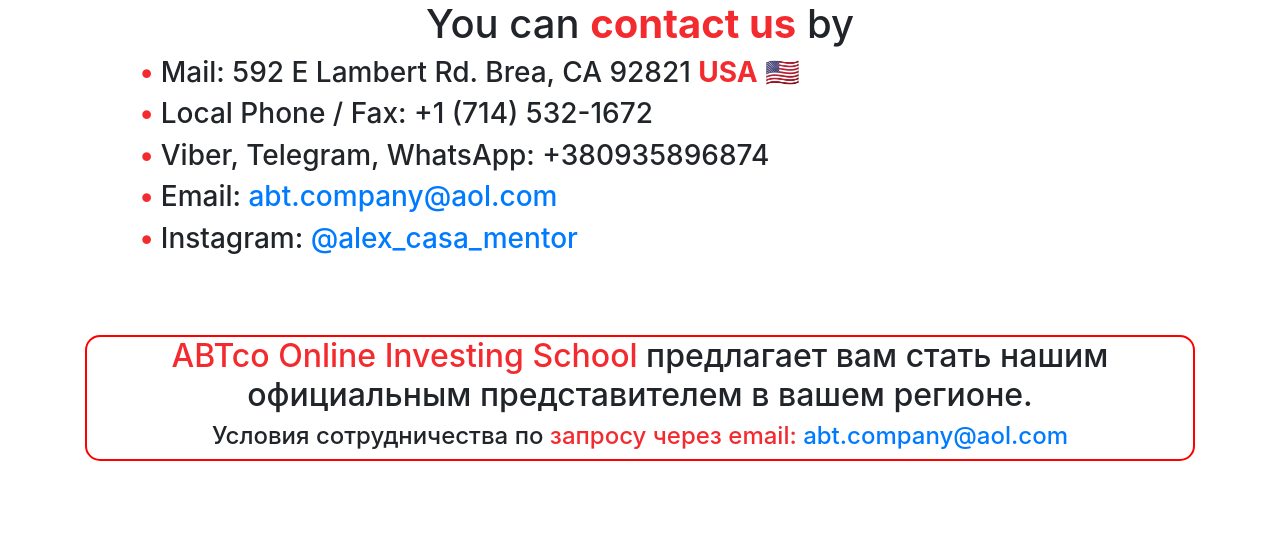
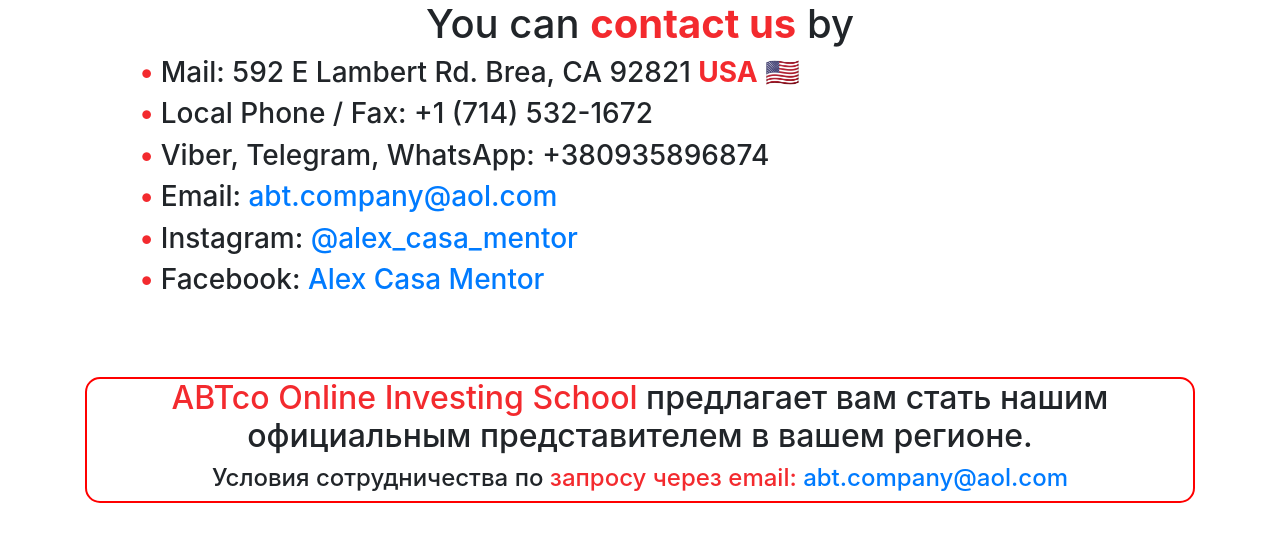
Before and after one commit to Dsibe/abtco, a Django app: page /contact-us/ in a window 1280 px wide. Shown: the part 187-724 px from the top of the page. Run offline with Django 3.2, Linux system fonts and the light colour scheme; some libraries are stand-ins or nearby versions.

Commit message:
'views.py'

```diff
--- a/main/templates/main/contact_us.html
+++ b/main/templates/main/contact_us.html
@@ -14,6 +14,7 @@
         <h3><strong style="color: #F32A2E">•</strong> Viber, Telegram, WhatsApp: +380935896874<br></h3>
         <h3><strong style="color: #F32A2E">•</strong> Email: <a href="mailto:abt.company@aol.com">abt.company@aol.com</a><br></h3>
         <h3><strong style="color: #F32A2E">•</strong> Instagram: <a style="text-align: center;" href="https://www.instagram.com/alex_casa_mentor">@alex_casa_mentor</a></h3>
+        <h3><strong style="color: #F32A2E">•</strong> Facebook: <a style="text-align: center;" href="https://www.facebook.com/alex.casa.mentor">Alex Casa Mentor</a></h3>
       </ul>
 
 
```
